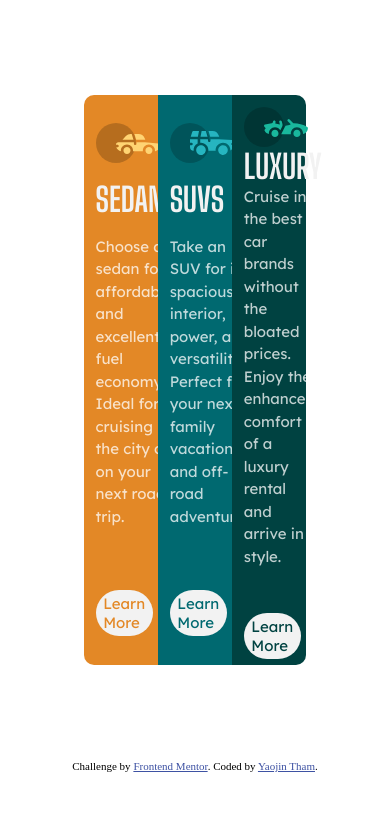
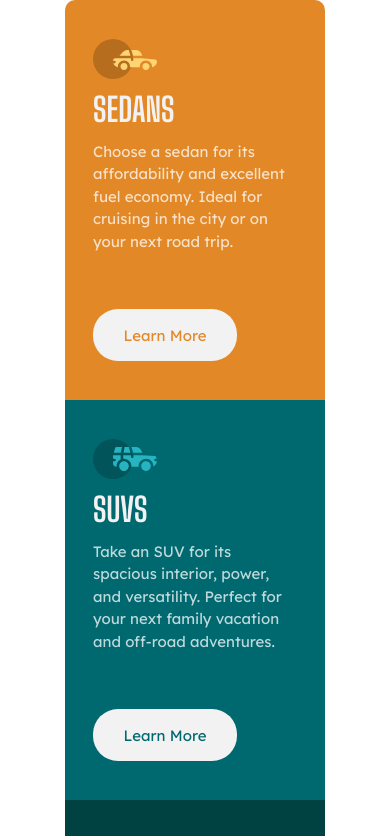
Before and after one commit to mipsmonsta/3-column-preview-card-component, a plain HTML site: page index.html in a window 390 px wide. Shown: the top 836 px of the page. Drawn offline with Linux system fonts and the light colour scheme.

Commit message:
Done with Mobile Responsive

```diff
--- a/style/style.css
+++ b/style/style.css
@@ -42,12 +42,13 @@ main {
 
 .first, .second, .third {
     width: 19%;
-    height: 75%;
+    min-width: 250px;
+    height: 500px;
     display: flex;
     flex-direction: column;
     justify-content: space-evenly;
     align-items: flex-start;
-    padding: 3%;
+    padding: 28px;
 }
 
 .first {
@@ -100,6 +101,30 @@ h2.car_class {
     color: var(--verydarkcyan);
 }
 
+/*************Media Query****************/
+
+@media screen and (max-width: 759px) {
+
+    main {
+        height: fit-content;
+        flex-direction: column;
+
+    }
+
+    .first, .second, .third {
+        width: 260px;
+        height: 400px;
+    }
+
+    .first {
+        border-radius: var(--bradius) var(--bradius) 0 0;
+    }
+
+    .third {
+        border-radius: 0 0 var(--bradius) var(--bradius);
+    }
+}
+
 
 
 .attribution { font-size: 11px; text-align: center; }
```
